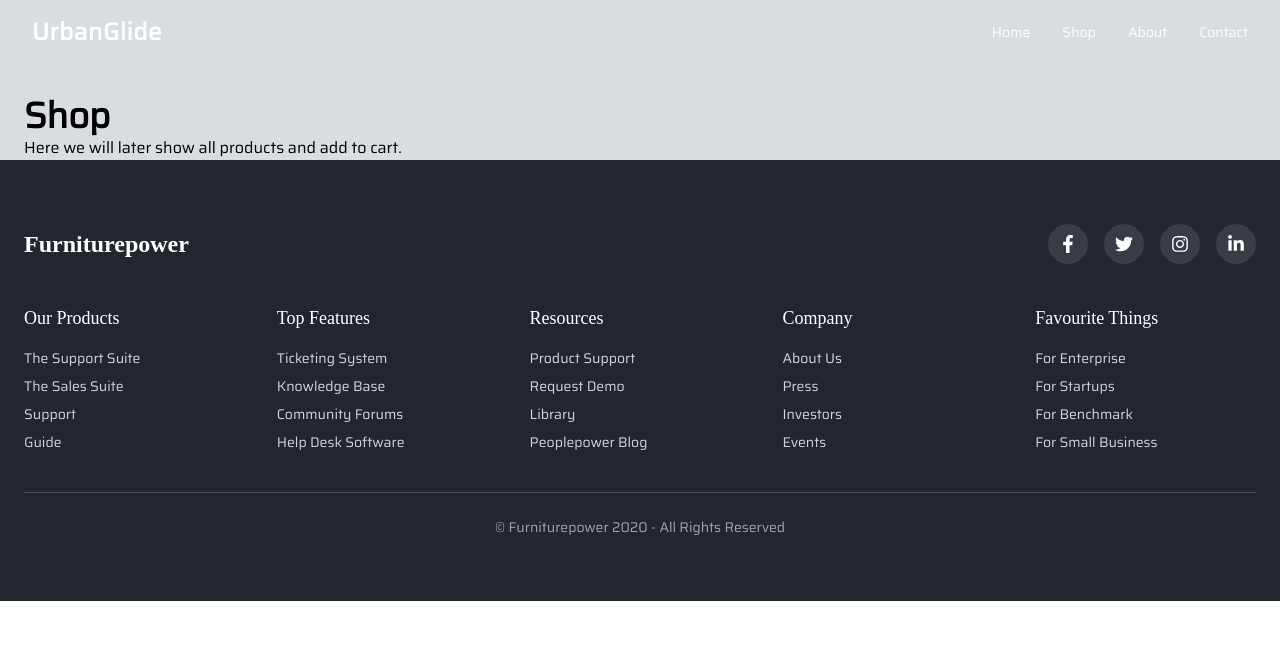
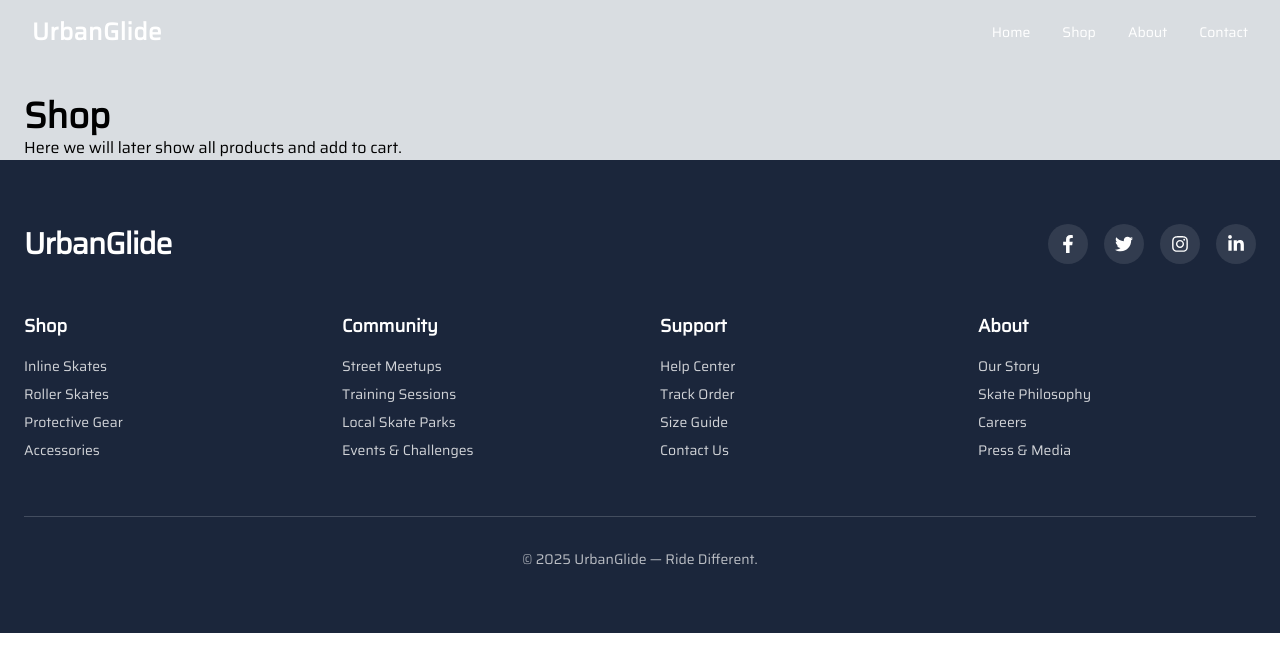
Before and after one commit to SundayEsther7/Fashion, a React (Vite) app: page /register in a window 1280 px wide. Shown: the top 672 px of the page. Built offline with nearby package versions, Linux system fonts and the light colour scheme.

Commit message:
Footer improved, services done

```diff
--- a/src/components/layout/Footer.jsx
+++ b/src/components/layout/Footer.jsx
@@ -1,118 +1,87 @@
-//Responsive
 import {
   FaFacebookF,
   FaTwitter,
   FaInstagram,
   FaLinkedinIn,
 } from "react-icons/fa";
+import { Link } from "react-router-dom";
 
 export default function Footer() {
   return (
-    <footer className="bg-[#23262F] text-white py-16 px-6">
+    <footer className="bg-primary text-white py-16 px-6">
       <div className="max-w-[1240px] mx-auto">
 
-        {/* Top Section */}
-        <div className="flex flex-col md:flex-row justify-between items-center mb-10">
-          <h2 className="text-2xl font-bold font-[Raleway]">Furniturepower</h2>
+        {/* Top: Logo + Social */}
+        <div className="flex flex-col md:flex-row justify-between items-center mb-12">
+          <h2 className="text-3xl font-extrabold tracking-tight">UrbanGlide</h2>
+
           <div className="flex gap-4 mt-4 md:mt-0">
-            {[
-              {
-                Icon: FaFacebookF,
-                hover: "#1877F2",
-                shadow: "0 0 10px #1877F2",
-              },
-              { Icon: FaTwitter, hover: "#1DA1F2", shadow: "0 0 10px #1DA1F2" },
-              {
-                Icon: FaInstagram,
-                hover: "#E4405F",
-                shadow: "0 0 10px #E4405F",
-              },
-              {
-                Icon: FaLinkedinIn,
-                hover: "#0077B5",
-                shadow: "0 0 10px #0077B5",
-              },
-            ].map(({ Icon, hover, shadow }, i) => (
+  {[FaFacebookF, FaTwitter, FaInstagram, FaLinkedinIn].map((Icon, i) => (
     <div
       key={i}
       className="
         w-10 h-10 flex items-center justify-center rounded-full
         bg-white/10 text-white
         transition-all duration-500 ease-in-out cursor-pointer
+        hover:bg-accent hover:shadow-[0_0_15px_#286F6C]
+        hover:scale-125 hover:rotate-[360deg]
       "
-                style={{
-                  transition: "all 0.6s ease-in-out",
-                }}
-                onMouseEnter={(e) => {
-                  e.currentTarget.style.backgroundColor = hover;
-                  e.currentTarget.style.boxShadow = shadow;
-                  e.currentTarget.style.transform = "scale(1.2) rotate(360deg)";
-                }}
-                onMouseLeave={(e) => {
-                  e.currentTarget.style.backgroundColor =
-                    "rgba(255,255,255,0.1)";
-                  e.currentTarget.style.boxShadow = "none";
-                  e.currentTarget.style.transform = "scale(1)";
-                }}
     >
       <Icon className="text-lg" />
     </div>
   ))}
 </div>
+
         </div>
 
-        {/* Middle Section - Links */}
-        <div className="grid grid-cols-2 md:grid-cols-5 gap-8 mb-10">
+        {/* Middle: Links */}
+        <div className="grid grid-cols-2 md:grid-cols-4 gap-10 mb-14">
+
           <div>
-            <h3 className="font-[Raleway] text-lg mb-4">Our Products</h3>
-            <ul className="space-y-2 text-sm text-gray-300">
-              <li>The Support Suite</li>
-              <li>The Sales Suite</li>
-              <li>Support</li>
-              <li>Guide</li>
+            <h3 className="font-semibold text-lg mb-4">Shop</h3>
+            <ul className="space-y-2 opacity-80 text-sm">
+              <li><Link to="/shop">Inline Skates</Link></li>
+              <li><Link to="/shop">Roller Skates</Link></li>
+              <li><Link to="/shop">Protective Gear</Link></li>
+              <li><Link to="/shop">Accessories</Link></li>
             </ul>
           </div>
+
           <div>
-            <h3 className="font-[Raleway] text-lg mb-4">Top Features</h3>
-            <ul className="space-y-2 text-sm text-gray-300">
-              <li>Ticketing System</li>
-              <li>Knowledge Base</li>
-              <li>Community Forums</li>
-              <li>Help Desk Software</li>
+            <h3 className="font-semibold text-lg mb-4">Community</h3>
+            <ul className="space-y-2 opacity-80 text-sm">
+              <li>Street Meetups</li>
+              <li>Training Sessions</li>
+              <li>Local Skate Parks</li>
+              <li>Events & Challenges</li>
             </ul>
           </div>
+
           <div>
-            <h3 className="font-[Raleway] text-lg mb-4">Resources</h3>
-            <ul className="space-y-2 text-sm text-gray-300">
-              <li>Product Support</li>
-              <li>Request Demo</li>
-              <li>Library</li>
-              <li>Peoplepower Blog</li>
+            <h3 className="font-semibold text-lg mb-4">Support</h3>
+            <ul className="space-y-2 opacity-80 text-sm">
+              <li>Help Center</li>
+              <li>Track Order</li>
+              <li>Size Guide</li>
+              <li>Contact Us</li>
             </ul>
           </div>
+
           <div>
-            <h3 className="font-[Raleway] text-lg mb-4">Company</h3>
-            <ul className="space-y-2 text-sm text-gray-300">
-              <li>About Us</li>
-              <li>Press</li>
-              <li>Investors</li>
-              <li>Events</li>
+            <h3 className="font-semibold text-lg mb-4">About</h3>
+            <ul className="space-y-2 opacity-80 text-sm">
+              <li>Our Story</li>
+              <li>Skate Philosophy</li>
+              <li>Careers</li>
+              <li>Press & Media</li>
             </ul>
           </div>
-          <div>
-            <h3 className="font-[Raleway] text-lg mb-4">Favourite Things</h3>
-            <ul className="space-y-2 text-sm text-gray-300">
-              <li>For Enterprise</li>
-              <li>For Startups</li>
-              <li>For Benchmark</li>
-              <li>For Small Business</li>
-            </ul>
-          </div>
+
         </div>
 
-        {/* Bottom Line */}
-        <div className="border-t border-gray-600 pt-6 text-center text-sm text-gray-400">
-          © Furniturepower 2020 - All Rights Reserved
+        {/* Bottom */}
+        <div className="border-t border-neutralLight/30 pt-8 text-center text-sm opacity-70">
+          © {new Date().getFullYear()} UrbanGlide — Ride Different.
         </div>
       </div>
     </footer>
--- a/src/components/sections/Services.jsx
+++ b/src/components/sections/Services.jsx
@@ -1,44 +1,109 @@
 import SectionWrapper from "../common/SectionWrapper";
+import { motion } from "framer-motion";
+import skate7 from "../../assets/skate7.jpg"; // change image if needed
+import { Link } from "react-router-dom";
+
 export default function Services() {
   return (
     <SectionWrapper className="py-20">
-              <div className="grid grid-cols-1 md:grid-cols-2 gap-16 items-center max-w-[1240px] mx-auto">
+      <div className="grid grid-cols-1 md:grid-cols-2 gap-16 items-center max-w-[1240px] mx-auto px-6">
 
-        {/* Left: Image */}
-        <div className="rounded-[10px] overflow-hidden shadow-md">
+        {/* IMAGE with slight hover motion */}
+        <motion.div
+          initial={{ opacity: 0, x: -30 }}
+          whileInView={{ opacity: 1, x: 0 }}
+          viewport={{ once: true, amount: 0.4 }}
+          transition={{ duration: 0.6 }}
+          className="rounded-[12px] overflow-hidden shadow-lg group"
+        >
           <img
-            src="https://images.unsplash.com/photo-1505691938895-1758d7feb511?auto=format&fit=crop&w=800&q=80"
-            alt="Furniture design workspace"
-            className="w-full max-w-[554px] max-h-[443px] object-cover"
+            src={skate7}
+            alt="Skate Community"
+            className="w-full h-full object-cover transition-transform duration-700 group-hover:scale-[1.05]"
           />
-        </div>
-      <div>
-        <h2 className="text-4xl font-bold text-center text-primary mb-12">
-          We Create your home more aesthetic?
-        </h2>
-        {/* put them in their own span */}
-        <p>
-          Furniture power is a software as services for multipurpose business
-          management system.
-        </p>
-        <p>
-          <b><svg xmlns="http://www.w3.org/2000/svg" fill="none" viewBox="0 0 24 24" strokeWidth={1.5} stroke="currentColor" className="size-6">
-  <path strokeLinecap="round" strokeLinejoin="round" d="M9 12.75 11.25 15 15 9.75M21 12a9 9 0 1 1-18 0 9 9 0 0 1 18 0Z" />
-</svg>
+        </motion.div>
 
-            Valuation Services</b>
-          Sometimes features require a short description. This can be detailed
-          description
-        </p>
-        <p>
-          <b><svg xmlns="http://www.w3.org/2000/svg" fill="none" viewBox="0 0 24 24" strokeWidth={1.5} stroke="currentColor" className="size-6">
-  <path strokeLinecap="round" strokeLinejoin="round" d="M9 12.75 11.25 15 15 9.75M21 12a9 9 0 1 1-18 0 9 9 0 0 1 18 0Z" />
-</svg>
- Development of Furniture Models</b> <br />
-          Sometimes features require a short description. This can be detailed
-          description
-        </p>
+        {/* TEXT + LIST + BUTTON */}
+        <motion.div
+          initial={{ opacity: 0, x: 30 }}
+          whileInView={{ opacity: 1, x: 0 }}
+          viewport={{ once: true, amount: 0.4 }}
+          transition={{ duration: 0.6 }}
+          className="space-y-6"
+        >
+          <h2 className="text-4xl font-bold text-primary leading-tight">
+            More than skates. <br /> It’s a lifestyle on wheels.
+          </h2>
+
+          <p className="text-neutralDark/80 text-lg leading-relaxed">
+            Whether you're learning, cruising, or pushing limits — we've got the gear,
+            guidance, and community to support your ride.
+          </p>
+
+          <ul className="space-y-4 text-neutralDark/90">
+
+            {/* Bullet 1 */}
+            <li className="flex gap-3 items-start">
+              {/* SVG ICON */}
+              <svg xmlns="http://www.w3.org/2000/svg"
+                className="w-6 h-6 text-accent shrink-0"
+                fill="none" viewBox="0 0 24 24" strokeWidth={2} stroke="currentColor">
+                <path strokeLinecap="round" strokeLinejoin="round" d="M9 12.75 11.25 15 15 9.75" />
+                <circle cx="12" cy="12" r="9" strokeWidth="1.5" />
+              </svg>
+
+              <span>
+                <strong className="text-primary">Expert Fit & Guidance</strong><br />
+                We match your skate to your riding style and skill level.
+              </span>
+            </li>
+
+            {/* Bullet 2 */}
+            <li className="flex gap-3 items-start">
+              <svg xmlns="http://www.w3.org/2000/svg"
+                className="w-6 h-6 text-accent shrink-0"
+                fill="none" viewBox="0 0 24 24" strokeWidth={2} stroke="currentColor">
+                <path strokeLinecap="round" strokeLinejoin="round" d="M9 12.75 11.25 15 15 9.75" />
+                <circle cx="12" cy="12" r="9" strokeWidth="1.5" />
+              </svg>
+
+              <span>
+                <strong className="text-primary">Quality Gear Only</strong><br />
+                Built for comfort, durability, and real street movement.
+              </span>
+            </li>
+
+            {/* Bullet 3 */}
+            <li className="flex gap-3 items-start">
+              <svg xmlns="http://www.w3.org/2000/svg"
+                className="w-6 h-6 text-accent shrink-0"
+                fill="none" viewBox="0 0 24 24" strokeWidth={2} stroke="currentColor">
+                <path strokeLinecap="round" strokeLinejoin="round" d="M9 12.75 11.25 15 15 9.75" />
+                <circle cx="12" cy="12" r="9" strokeWidth="1.5" />
+              </svg>
+
+              <span>
+                <strong className="text-primary">Community Meetups</strong><br />
+                Ride together, learn together, grow together.
+              </span>
+            </li>
+
+          </ul>
+
+          {/* BUTTON */}
+          <Link
+            to="/shop"
+            className="
+              inline-block mt-4 px-8 py-3 rounded-md
+              bg-accent text-neutralDark font-semibold text-lg
+              hover:bg-accent/80 transition
+              shadow-sm hover:shadow-md
+            "
+          >
+            Start Riding
+          </Link>
+        </motion.div>
       </div>
-    </div></SectionWrapper>
+    </SectionWrapper>
   );
 }
```
Also changed, not shown: src/assets/background.jpg (added), src/components/layout/Navigation.jsx (deleted). Lines whose indentation alone changed are shown as unchanged.
